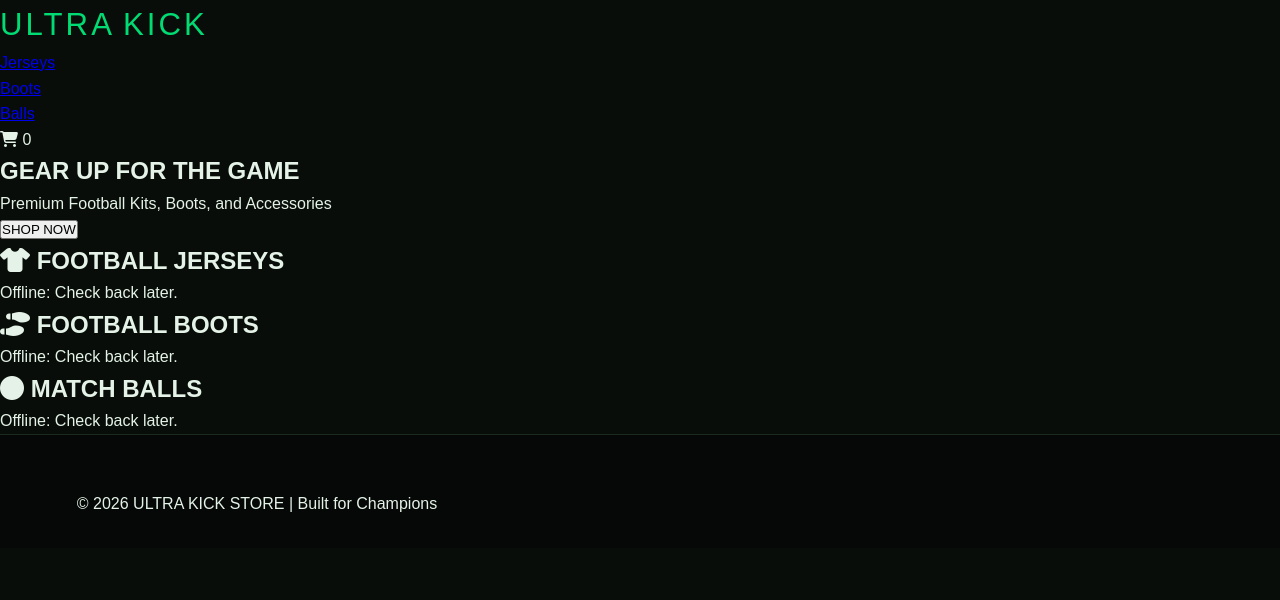
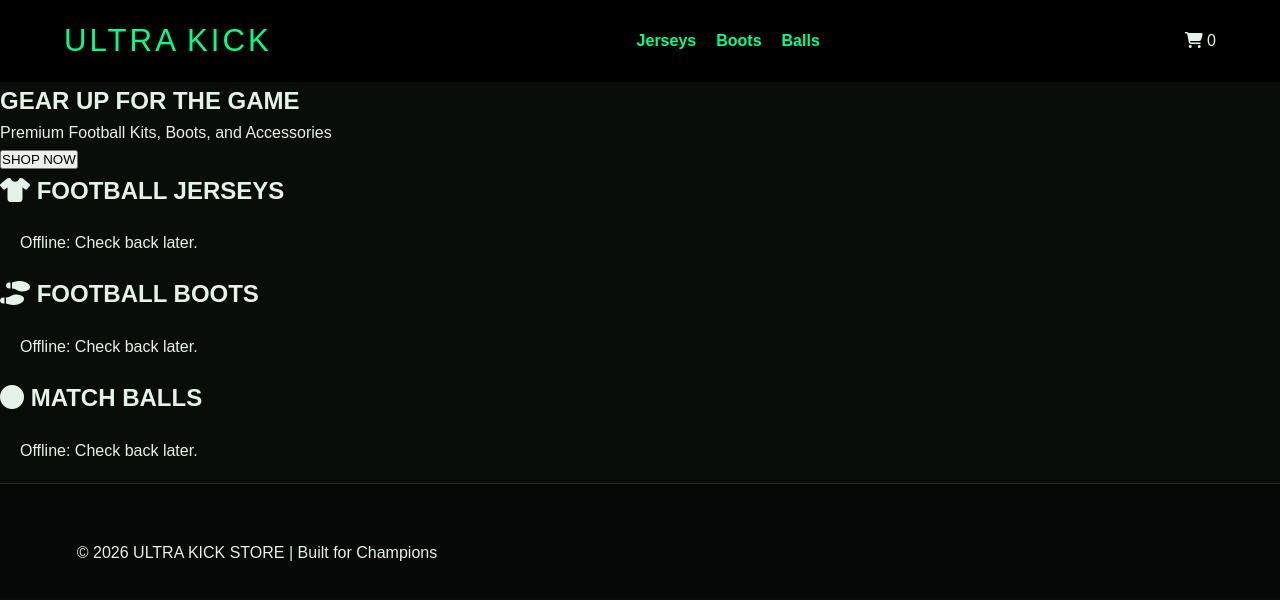
Before and after one commit to THEJAL007/ULTRAKICK-STORE, a website: page index.html in a window 1280 px wide. Drawn offline with Linux system fonts and the light colour scheme; no server answers.

```diff
--- a/styles.css
+++ b/styles.css
@@ -1324,3 +1324,38 @@
     flex-direction: column;
     justify-content: space-between;
 }
+/* Fix for the Header Navigation */
+nav {
+    display: flex;
+    justify-content: space-between;
+    align-items: center;
+    padding: 1rem 5%;
+    background: #000;
+}
+
+nav ul {
+    display: flex; /* This makes the links go side-by-side */
+    list-style: none;
+    gap: 20px;
+}
+
+nav ul li a {
+    color: #00ff88;
+    text-decoration: none;
+    font-weight: bold;
+}
+
+/* Fix for Product Images and Layout */
+.product-grid {
+    display: grid;
+    grid-template-columns: repeat(auto-fit, minmax(250px, 1fr));
+    gap: 20px;
+    padding: 20px;
+}
+
+.product-card img {
+    width: 100%;
+    height: 250px;
+    object-fit: cover; /* Prevents stretching */
+    border-radius: 8px 8px 0 0;
+}
```
